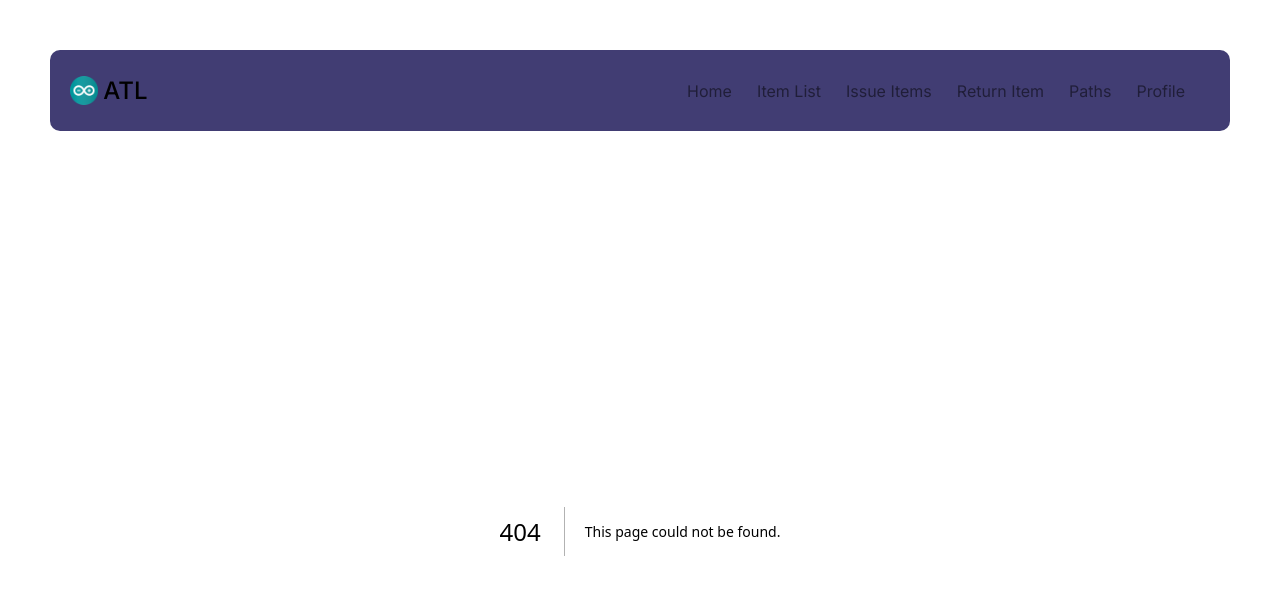
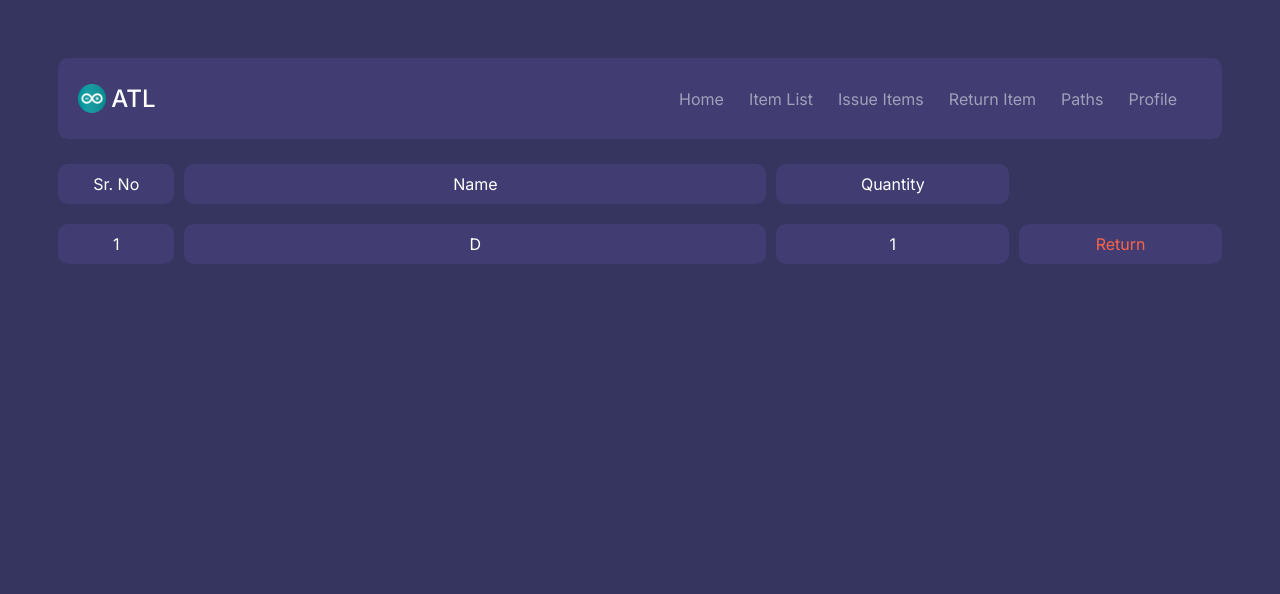
Before and after one commit to TRAVELLER00012/AtlWebpage, a Next.js app: page /issueitems in a window 1280 px wide. Before the commit this address had no page. Shown: the top 594 px of the page. Built offline with nearby package versions, Linux system fonts and the light colour scheme.

Commit message:
Issue Items and Item list pages

```diff
--- /dev/null
+++ b/app/components/IssueItemCard.tsx
@@ -0,0 +1,17 @@
+import styles from "../styles/item-list.module.css"
+interface Props{
+    count:number,
+    name:string,
+    quantity:number,
+}
+function ItemCard({count,name,quantity}:Props){
+    return (
+        <div className={styles.parentItem}>
+            <div>{count}</div>
+            <div>{name}</div>
+            <div>{quantity}</div>
+            <div className={styles.remove}>Return</div>
+        </div>
+    )
+}
+export default ItemCard;
--- /dev/null
+++ b/app/issueitems/page.tsx
@@ -0,0 +1,38 @@
+import styles2 from "../styles/issueitems.module.css"
+import styles from "../styles/item-list.module.css"
+import Warning from "@/public/images/warning.png"
+import IssueItemCard from "../components/IssueItemCard";
+
+function IssueItems(){
+    // return (
+    //     <div className={styles2.alert}>
+    //         <Image src={Warning} alt="Warning sign"/>
+    //         <p>You have no items issued!</p>
+    //     </div>
+    // )
+    return (
+        <div className={styles.main}>
+            <div className={styles.itemSelection}>
+
+                <div className={styles.count}>
+                    Sr. No
+                </div>
+
+                <div className="name">
+                    Name
+                </div>
+
+                <div className="quantity">
+                    Quantity
+                </div>
+
+
+            </div>
+            <div className={styles.items}>
+                <IssueItemCard  count={1} name="D" quantity={1}/>
+            </div>
+        </div>
+    )
+}
+
+export default IssueItems;
--- /dev/null
+++ b/app/styles/issueitems.module.css
@@ -0,0 +1,8 @@
+.alert{
+    display: flex;
+    justify-content: center;
+    align-items: center;
+    margin-top: 25px;
+    background-color: #413d73;
+    border-radius: 10px;
+}
--- a/app/styles/item-list.module.css
+++ b/app/styles/item-list.module.css
@@ -18,3 +18,6 @@
     border-radius: 10px;
     text-align: center;
 }
+.remove{
+    color:tomato
+}
```
Also changed, not shown: public/images/warning.png (added).
